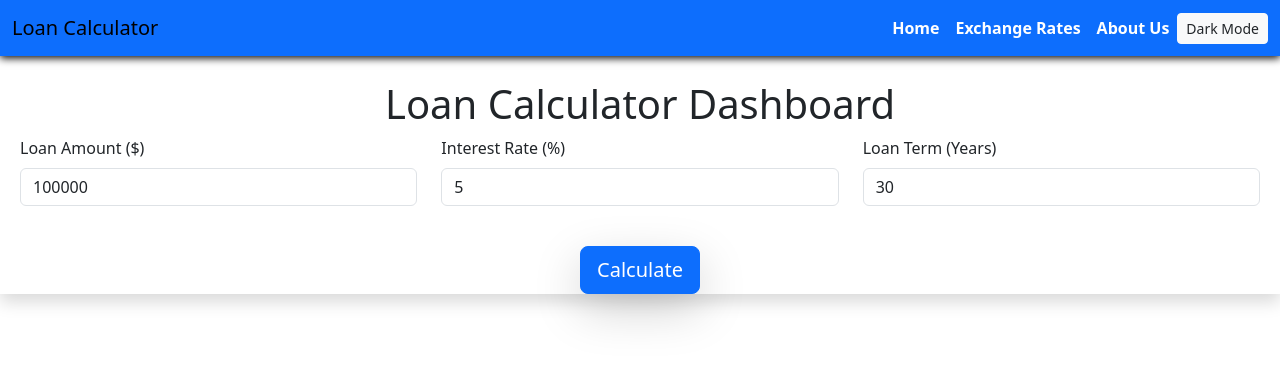
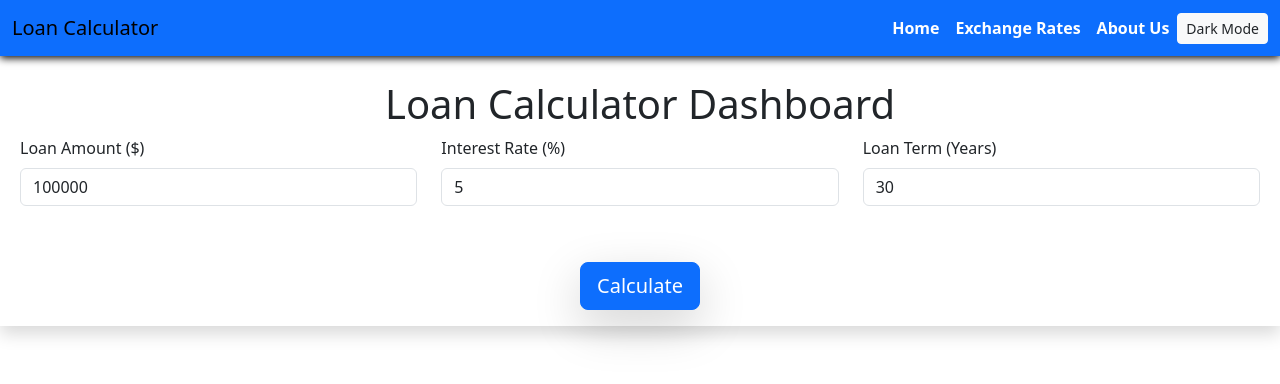
Before and after one commit to Nabisabsanadi/loanCalculator, a React (Create React App) app: page / in a window 1280 px wide. Shown: the top 384 px of the page. Built offline with nearby package versions, Linux system fonts and the light colour scheme.

Commit message:
Initial commit

```diff
--- a/public/index.html
+++ b/public/index.html
@@ -8,47 +8,19 @@
   <meta name="theme-color" content="#000000" />
   <meta name="description" content="Web site created using create-react-app" />
   <link rel="apple-touch-icon" href="%PUBLIC_URL%/logo192.png" />
-  <!--
-      manifest.json provides metadata used when your web app is installed on a
-      user's mobile device or desktop. See https://developers.google.com/web/fundamentals/web-app-manifest/
-    -->
-  <link rel="manifest" href="%PUBLIC_URL%/manifest.json" />
-  <!--
-      Notice the use of %PUBLIC_URL% in the tags above.
-      It will be replaced with the URL of the `public` folder during the build.
-      Only files inside the `public` folder can be referenced from the HTML.
 
-      Unlike "/favicon.ico" or "favicon.ico", "%PUBLIC_URL%/favicon.ico" will
-      work correctly both with client-side routing and a non-root public URL.
-      Learn how to configure a non-root public URL by running `npm run build`.
-    -->
   <!-- Owl Carousel CSS -->
   <link rel="stylesheet" href="https://cdnjs.cloudflare.com/ajax/libs/OwlCarousel2/2.3.4/assets/owl.carousel.min.css" />
   <link rel="stylesheet"
     href="https://cdnjs.cloudflare.com/ajax/libs/OwlCarousel2/2.3.4/assets/owl.theme.default.min.css" />
 
   <link rel="stylesheet" href="	https://cdn.jsdelivr.net/npm/bootstrap@5.3.5/dist/css/bootstrap.min.css">
-  <title>React App</title>
+  <title>Loan Calculator</title>
 </head>
 
 <body>
   <noscript>You need to enable JavaScript to run this app.</noscript>
   <div id="root"></div>
-  <!--
-      This HTML file is a template.
-      If you open it directly in the browser, you will see an empty page.
-
-      You can add webfonts, meta tags, or analytics to this file.
-      The build step will place the bundled scripts into the <body> tag.
-
-      To begin the development, run `npm start` or `yarn start`.
-      To create a production bundle, use `npm run build` or `yarn build`.
-    -->
-  <!-- <script src="https://ajax.googleapis.com/ajax/libs/jquery/3.7.1/jquery.min.js"></script> -->
-   <!-- jQuery -->
-<script src="https://code.jquery.com/jquery-3.6.0.min.js"></script>
-<!-- Owl Carousel JS -->
-<script src="https://cdnjs.cloudflare.com/ajax/libs/OwlCarousel2/2.3.4/owl.carousel.min.js"></script>
 
   <script src="	https://cdn.jsdelivr.net/npm/bootstrap@5.3.5/dist/js/bootstrap.bundle.min.js"></script>
 </body>
--- a/src/components/CalculateButton.jsx
+++ b/src/components/CalculateButton.jsx
@@ -3,7 +3,7 @@ const CalculateButton = ({ onClick }) => (
   <div className="mb-6 text-center btnCal">
     <button
       onClick={onClick}
-      className="btn btn-primary btn-lg shadow-lg "
+      className="btn btn-primary btn-lg shadow-lg m-3"
     >
       Calculate
     </button>
```
